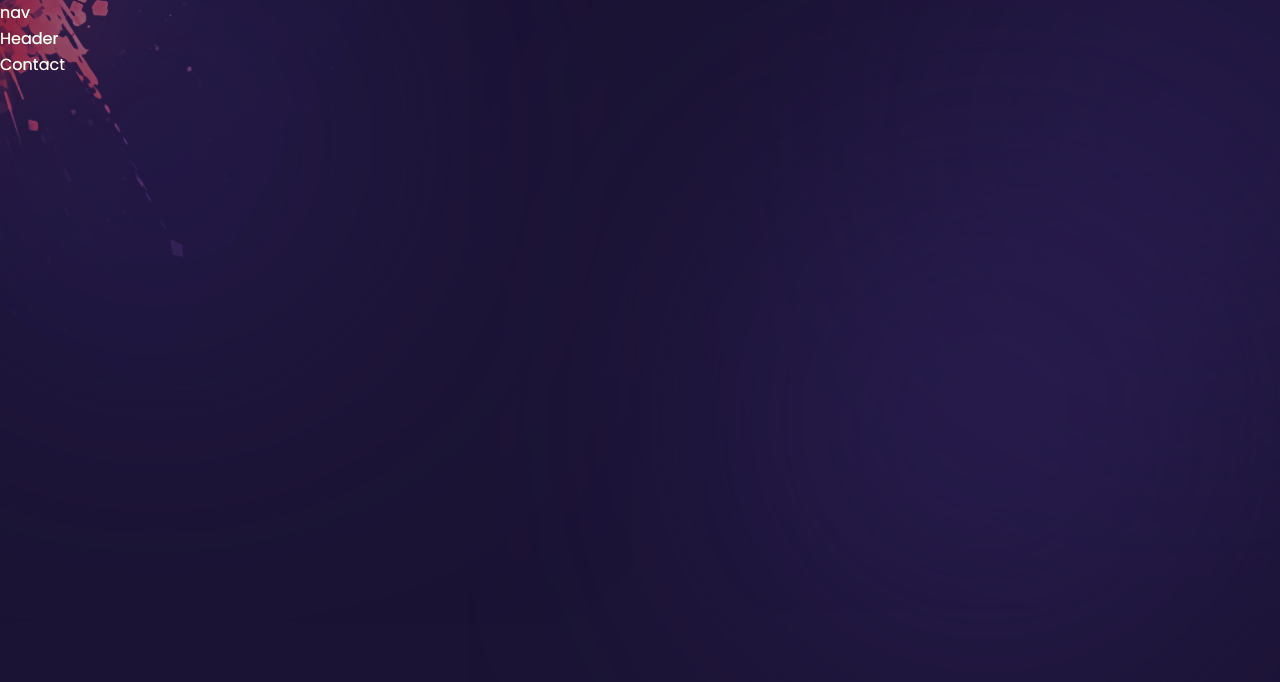
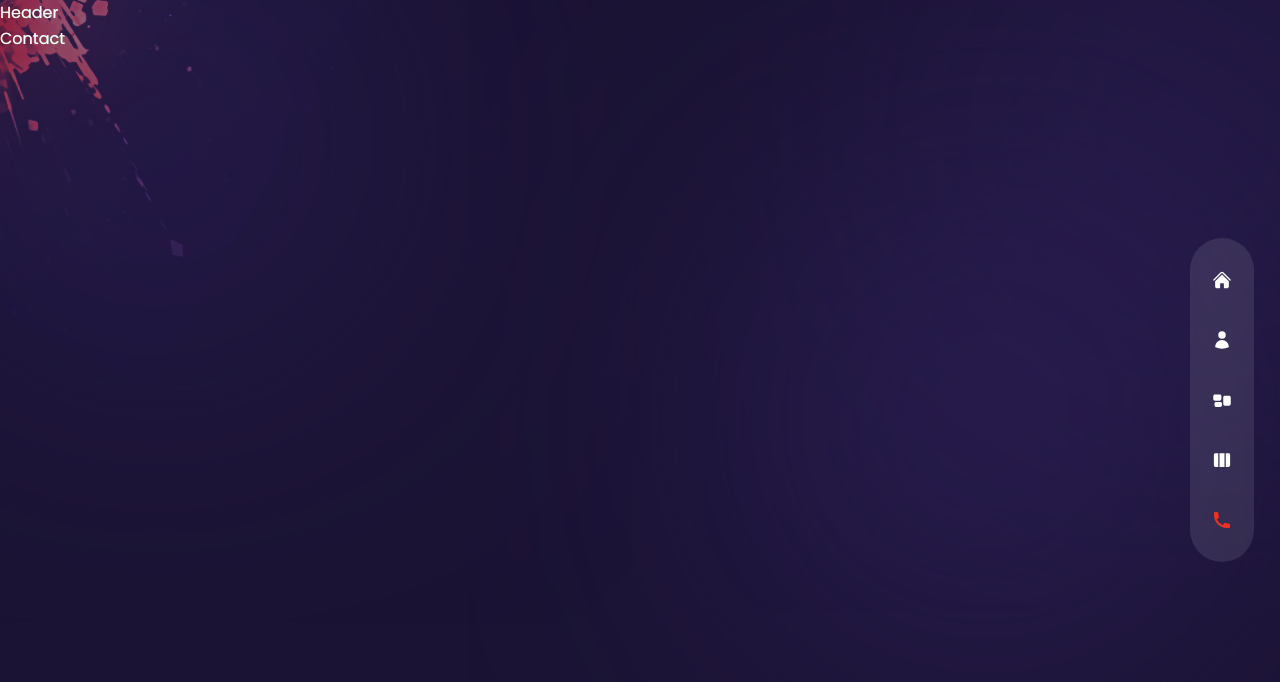
Before and after one commit to mzazakeith/portefeuille, a Next.js app: page /portefeuille/contact in a window 1280 px wide. Shown: the top 682 px of the page. Built offline with nearby package versions, Linux system fonts and the light colour scheme.

Commit message:
Navigation

```diff
--- a/components/Nav.js
+++ b/components/Nav.js
@@ -7,6 +7,7 @@
   HiChatBubbleBottomCenterText,
   HiEnvelope,
 } from 'react-icons/hi2';
+import {HiPhone} from "react-icons/hi";
 
 // nav data
 export const navData = [
@@ -15,19 +16,44 @@
   { name: 'services', path: '/services', icon: <HiRectangleGroup /> },
   { name: 'work', path: '/work', icon: <HiViewColumns /> },
   {
-    name: 'testimonials',
-    path: '/testimonials',
-    icon: <HiChatBubbleBottomCenterText />,
-  },
-  {
     name: 'contact',
     path: '/contact',
-    icon: <HiEnvelope />,
+    icon: <HiPhone/>
   },
 ];
 
+import Link from 'next/link'
+
+import {useRouter} from "next/router";
+
 const Nav = () => {
-  return <nav>nav</nav>;
+  const router = useRouter();
+  const pathname = router.pathname
+  return (
+      <nav className='flex flex-col items-center xl:justify-center gap-y-4 fixed h-max bottom-0 mt-auto
+      xl:right-[2%] z-50 top-0 w-full xl:w-16 xl:max-w-md xl:h-screen'>
+        <div className='flex w-full xl:flex-col items-center justify-between xl:justify-center gap-y-10 px-4 md:px-40
+        xl:px-0 h-[80px] xl:h-max py-8 bg-white/10 backdrop-blur-sm text-3xl xl:text-xl xl:rounded-full'>
+
+          {navData.map((link,index)=>{
+            return <Link
+                className={`${link.path === pathname && 'text-accent'} relative flex items-center group
+                hover:text-accent transition-all duration-300`}
+                key={index} href={link.path}>
+              <div className='absolute pr-14 right-0 hidden xl:group-hover:flex'>
+                <div className='bg-white relative flex text-primary items-center p-[6px] rounded-[3px]'>
+                  <div className='text-[12px] leading-none font-semibold capitalize'>{link.name}</div>
+                  <div className='border-solid border-l-white border-l-8 border-y-transparent border-y-[6px]
+                  border-r-0 absolute -right-2'></div>
+                </div>
+              </div>
+              <div>{link.icon}</div>
+            </Link>
+          })}
+
+        </div>
+      </nav>
+  );
 };
 
 export default Nav;
```
